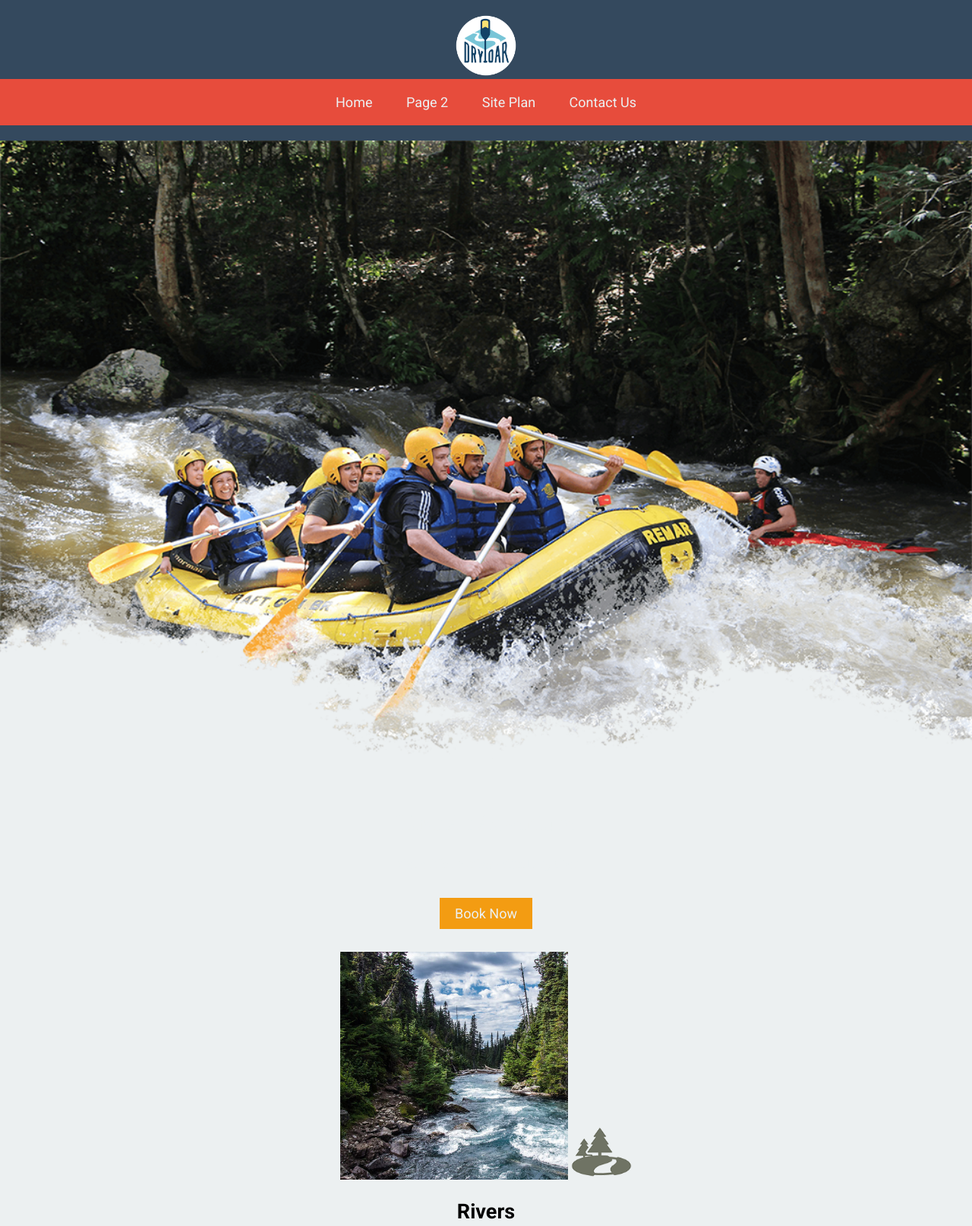
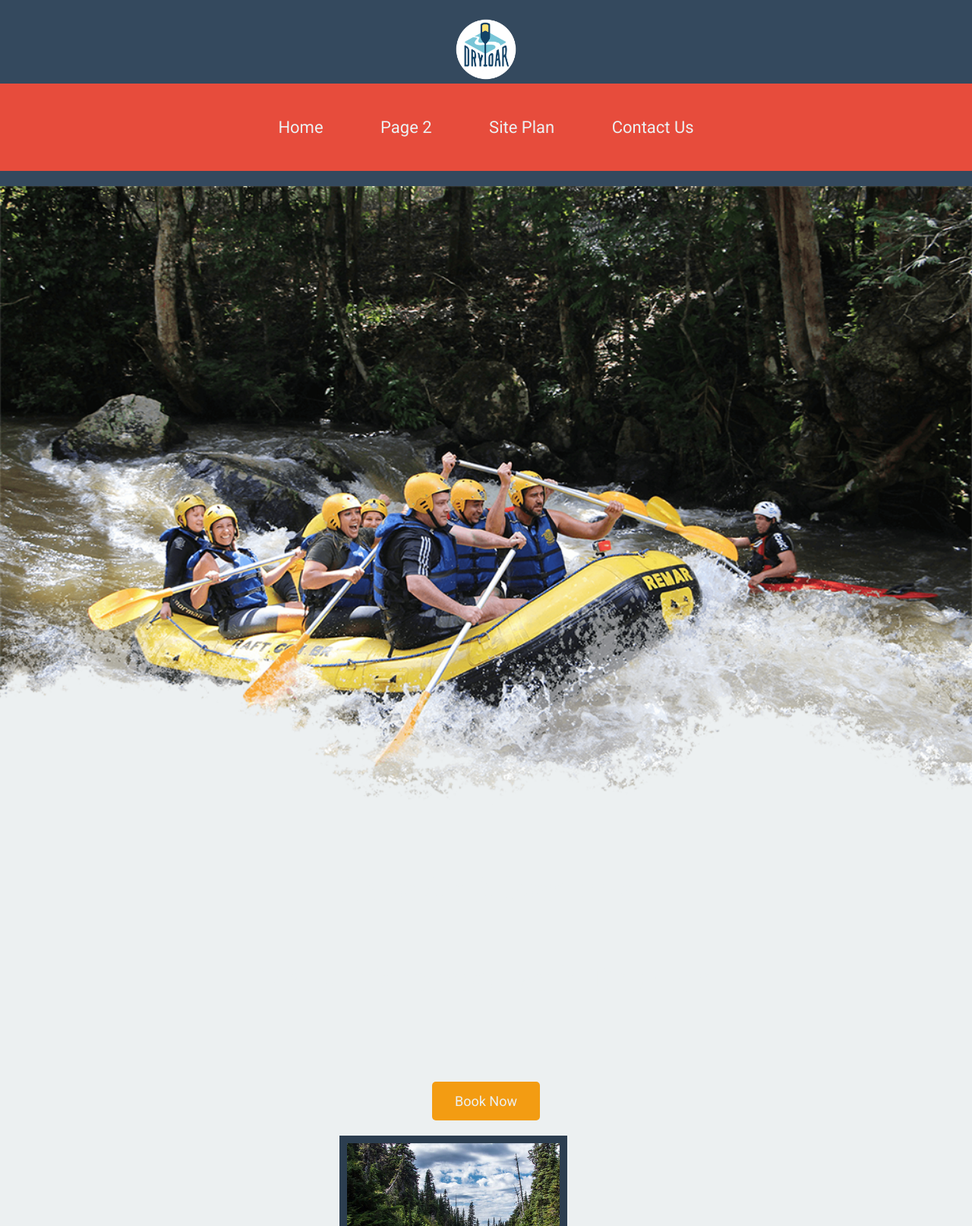
Before and after one commit to DallinTippets1/WDD130, a plain HTML site: page wwr/index.html in a window 1280 px wide. Shown: the top 1614 px of the page at 76% size. Drawn offline with nearby package versions, Linux system fonts and the light colour scheme.

Commit message:
CHANGED SOIME CSS COEDE

```diff
--- a/wwr/styles/style.css
+++ b/wwr/styles/style.css
@@ -6,8 +6,8 @@
   --accent1-color: #F39C12;
   --accent2-color: #ECF0F1;
 
-  --heading-font: 'Playfair Display', serif;
-  --paragraph-font: 'Roboto', sans-serif;
+  --heading-font: 'Playfair Display', 'Georgia', serif;
+  --paragraph-font: 'Roboto', 'Arial', sans-serif;
 
   --headline-color-on-white: #2C3E50;
   --headline-color-on-color: #ECF0F1;
@@ -20,19 +20,23 @@
   --nav-hover-background-color: #ECF0F1;
 }
 
+/* Reset */
+body, h2 {
+  margin: 0;
+  padding: 0;
+}
+
 /* General Styles */
 body {
   background-color: var(--accent2-color);
   font-family: var(--paragraph-font);
-  font-size: 18px;
-  margin: 0;
-  padding: 0;
+  font-size: 22px;
   text-align: center;
 }
 
 #content {
   max-width: 1600px;
-  margin: 0 auto; /* Center the page */
+  margin: 0 auto;
 }
 
 /* Header Styles */
@@ -42,7 +46,8 @@ header {
 }
 
 .logo {
-  width: 80px; /* Set logo width */
+  width: 80px;
+  padding-top: 5px;
 }
 
 nav {
@@ -52,9 +57,8 @@ nav {
 
 nav a {
   color: var(--nav-link-color);
-  text-align: center;
-  text-decoration: none; /* Remove underline */
-  padding: 10px 20px;
+  text-decoration: none;
+  padding: 35px;
   display: inline-block;
   font-family: var(--paragraph-font);
 }
@@ -70,14 +74,14 @@ nav a:hover {
 }
 
 #hero-img {
-  width: 100%; /* Full width for hero image */
+  width: 100%;
 }
 
 #hero-msg h1,
 #hero-msg h4 {
   font-family: var(--heading-font);
+  font-size: 2em;
   color: var(--headline-color-on-color);
-  text-align: center;
 }
 
 .button-box {
@@ -88,11 +92,13 @@ nav a:hover {
 .join {
   background-color: var(--accent1-color);
   color: var(--paragraph-color-on-color);
-  text-decoration: none; /* Remove underline */
-  padding: 10px 20px;
+  text-decoration: none;
+  padding: 15px 30px;
   display: inline-block;
-  margin: 10px;
+  margin-top: 50px;
   font-family: var(--paragraph-font);
+  font-size: 18px;
+  border-radius: 5px;
 }
 
 .book:hover,
@@ -108,23 +114,26 @@ main section {
 }
 
 .card-img {
-  width: 100%; /* Full width for card images */
-  max-width: 300px; /* Limit maximum width */
+  width: 100%;
+  max-width: 300px;
+  border: 10px solid var(--primary-color);
 }
 
 .icon {
-  width: 80px; /* Set icon width */
+  width: 80px;
+  padding-top: 10px;
 }
 
 #background {
-  height: 725px; /* Set height for background div */
+  height: 725px;
   background-color: var(--primary-color);
 }
 
 .msg {
   background-color: var(--accent1-color);
-  padding: 20px;
+  padding: 35px;
   margin: 20px 0;
+  line-height: 1.5em;
 }
 
 .msg h2 {
@@ -135,25 +144,37 @@ main section {
 .msg p {
   font-family: var(--paragraph-font);
   color: var(--paragraph-color-on-color);
+  font-size: 0.8em;
+  padding-bottom: 15px;
 }
 
 /* Footer Styles */
 footer {
   background-color: var(--paragraph-background-color);
-  padding: 20px 0;
+  padding: 25px 50px;
+  margin-top: 200px;
   text-align: center;
 }
 
 footer p {
   color: var(--paragraph-color-on-color);
-  font-size: 1.2em; /* Larger font size */
+  font-size: 1.2em;
 }
 
 footer a {
   color: var(--nav-link-color);
-  text-decoration: none; /* Remove underline */
+  text-decoration: none;
 }
 
 footer a:hover {
-  text-decoration: underline; /* Add underline on hover */
+  text-decoration: underline;
 }
+
+footer .social img {
+  padding-top: 15px;
+}
+
+/* Box Sizing */
+main section img {
+  box-sizing: border-box;
+}
```
Also changed, not shown: index.html (line endings or trailing spaces).
